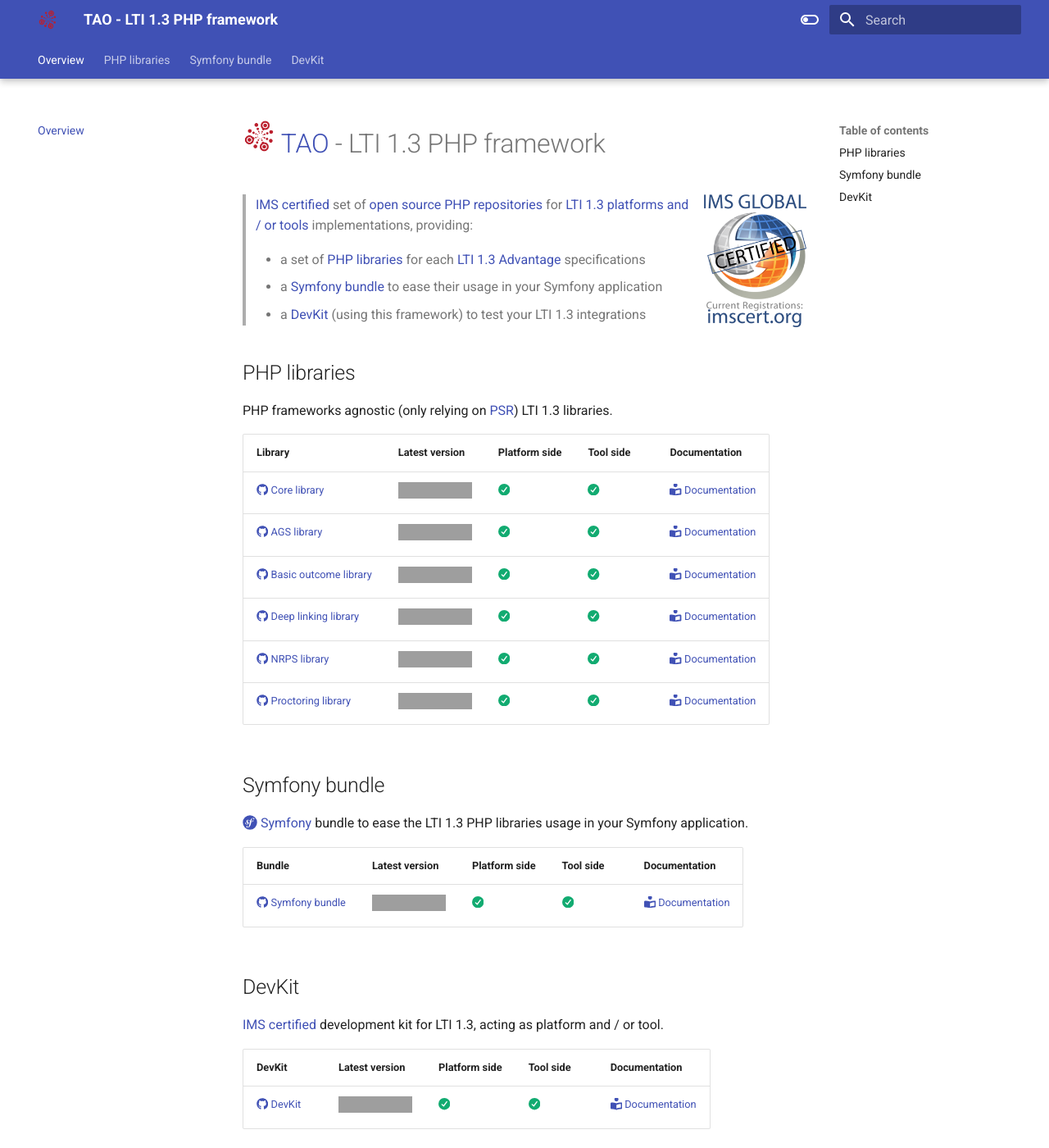
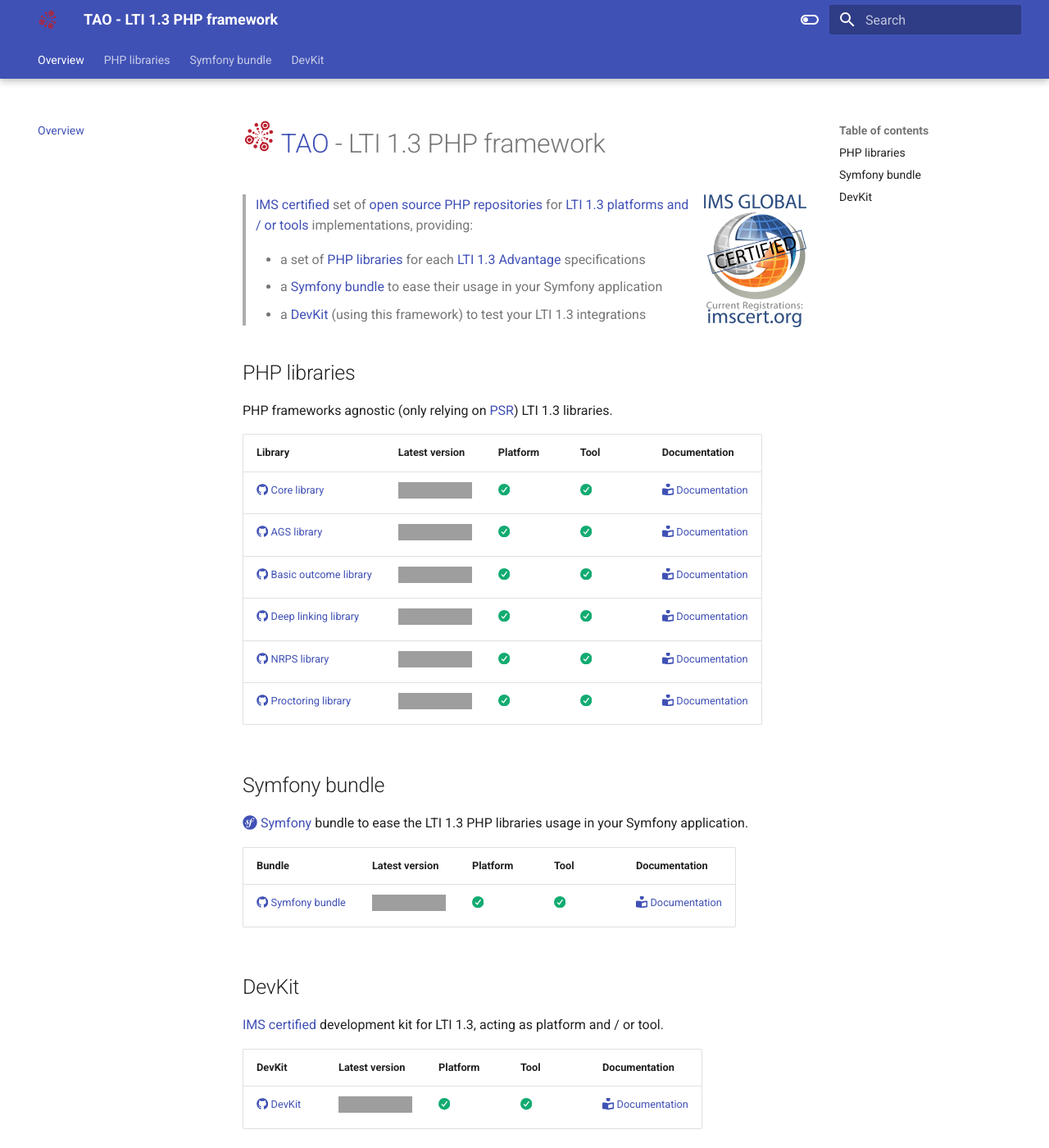
Before and after one commit to oat-sa/doc-lti1p3, an MkDocs documentation site: the page built from docs/index.md, in a window 1280 px wide and 1400 px high, cut to the strip 0-1400 px from the top of the window. Shown: the whole strip at 82% size. Built offline with MkDocs 1.6.1 and Material for MkDocs 9.7.7, drawn with Linux system fonts in a browser that asks for light colours; grey boxes are pictures that could not be loaded.

Commit message:
feat: content

```diff
--- a/docs/index.md
+++ b/docs/index.md
@@ -11,7 +11,7 @@
 
 PHP frameworks agnostic (only relying on [PSR](https://www.php-fig.org/psr/)) LTI 1.3 libraries.
 
-| Library                                                                    | Latest version                                                                                                                                                               | Platform side                                | Tool side                                     | Documentation                                                                                  |
+| Library                                                                    | Latest version                                                                                                                                                               | Platform                                     | Tool                                          | Documentation                                                                                  |
 |----------------------------------------------------------------------------|------------------------------------------------------------------------------------------------------------------------------------------------------------------------------|----------------------------------------------|-----------------------------------------------|------------------------------------------------------------------------------------------------|
 | [:fontawesome-brands-github: Core library](https://github.com/oat-sa/lib-lti1p3-core)                  | [![Latest Version](https://img.shields.io/github/tag/oat-sa/lib-lti1p3-core.svg?style=flat&label=release)](https://github.com/oat-sa/lib-lti1p3-core/tags)                   | :fontawesome-solid-check-circle:{ .success } | :fontawesome-solid-check-circle:{ .success }  | [:fontawesome-solid-book-reader:  Documentation](libraries/lib-lti1p3-core/README.md)          |
 | [:fontawesome-brands-github: AGS library](https://github.com/oat-sa/lib-lti1p3-ags)                    | [![Latest Version](https://img.shields.io/github/tag/oat-sa/lib-lti1p3-ags.svg?style=flat&label=release)](https://github.com/oat-sa/lib-lti1p3-ags/tags)                     | :fontawesome-solid-check-circle:{ .success } | :fontawesome-solid-check-circle:{ .success }  | [:fontawesome-solid-book-reader:  Documentation](libraries/lib-lti1p3-ags/README.md)           |
@@ -24,7 +24,7 @@ PHP frameworks agnostic (only relying on [PSR](https://www.php-fig.org/psr/)) LT
 
 [:fontawesome-brands-symfony: Symfony](https://symfony.com/) bundle to ease the LTI 1.3 PHP libraries usage in your Symfony application.
 
-| Bundle                                                                                | Latest version                                                                                                                                              | Platform side                                | Tool side                                     | Documentation                                                                        |
+| Bundle                                                                                | Latest version                                                                                                                                              | Platform                                     | Tool                                          | Documentation                                                                        |
 |---------------------------------------------------------------------------------------|-------------------------------------------------------------------------------------------------------------------------------------------------------------|----------------------------------------------|-----------------------------------------------|--------------------------------------------------------------------------------------|
 | [:fontawesome-brands-github: Symfony bundle](https://github.com/oat-sa/bundle-lti1p3) | [![Latest Version](https://img.shields.io/github/tag/oat-sa/bundle-lti1p3.svg?style=flat&label=release)](https://github.com/oat-sa/bundle-lti1p3/tags)      | :fontawesome-solid-check-circle:{ .success } | :fontawesome-solid-check-circle:{ .success }  | [:fontawesome-solid-book-reader:  Documentation](bundle/README.md)  |
 
@@ -32,6 +32,6 @@ PHP frameworks agnostic (only relying on [PSR](https://www.php-fig.org/psr/)) LT
 
 [IMS certified](https://site.imsglobal.org/certifications/open-assessment-technologies-sa/tao-lti-13-devkit) development kit for LTI 1.3, acting as platform and / or tool.
 
-| DevKit                                                                                | Latest version                                                                                                                                              | Platform side                                | Tool side                                     | Documentation                                                                        |
+| DevKit                                                                                | Latest version                                                                                                                                              | Platform                                     | Tool                                          | Documentation                                                                        |
 |---------------------------------------------------------------------------------------|-------------------------------------------------------------------------------------------------------------------------------------------------------------|----------------------------------------------|-----------------------------------------------|--------------------------------------------------------------------------------------|
 | [:fontawesome-brands-github: DevKit](https://github.com/oat-sa/devkit-lti1p3)         | [![Latest Version](https://img.shields.io/github/tag/oat-sa/devkit-lti1p3.svg?style=flat&label=release)](https://github.com/oat-sa/devkit-lti1p3/tags)      | :fontawesome-solid-check-circle:{ .success } | :fontawesome-solid-check-circle:{ .success }  | [:fontawesome-solid-book-reader:  Documentation](devkit/README.md)  |
```
